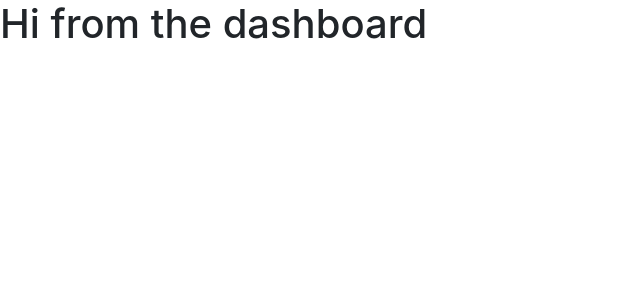
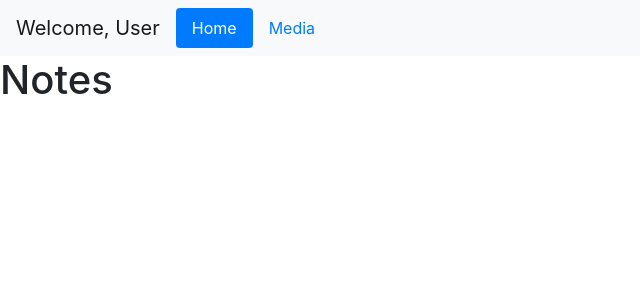
Before and after one commit to CerberusC24/diginote2, a React (Create React App) app in the folder client/: page /dashboard in a window 1280 px wide. Shown: the top 300 px of the page, without its empty margins (0-640 px from the left). Built offline with nearby package versions, Linux system fonts and the light colour scheme.

Commit message:
added functionality for navbar and dashboard changes

```diff
--- a/client/src/App.js
+++ b/client/src/App.js
@@ -1,6 +1,6 @@
 import React from 'react';
 import { BrowserRouter as Router, Switch, Route } from 'react-router-dom';
-import Dashboard from './pages/dashboard';
+import userDashboard from './pages/dashboard';
 import Home from './pages/home';
 
 function App() {
@@ -9,7 +9,7 @@ function App() {
       <React.Fragment>
         <Switch>
           <Route exact path="/" component={Home} />
-          <Route exact path="/dashboard" component={Dashboard} />
+          <Route exact path="/dashboard" component={userDashboard} />
         </Switch>
       </React.Fragment>
     </Router>
--- /dev/null
+++ b/client/src/components/dashboard-components/Dashboard.js
@@ -0,0 +1,44 @@
+import React, { Component } from 'react';
+import NavbarTabs from './Navbar'
+
+class Dashboard extends Component {
+  state = {
+    currentPage: "Notes"
+  };
+
+
+  handlePageChange = page => {
+    this.setState({ currentPage: page });
+  };
+
+  checkPage = () => {
+    if (this.state.currentPage === "Notes") {
+      return (
+        <h1>Notes</h1>
+      )
+    }
+    if (this.state.currentPage === "Media") {
+      return (
+        <h1>Media</h1>
+      )
+    } else {
+      return <h1>You dun goofed. We're calling the cyber police to backtrace you</h1>
+    }
+
+  }
+
+  render() {
+    return (
+      <div>
+        <NavbarTabs
+          currentPage={this.state.currentPage}
+          handlePageChange={this.handlePageChange}
+        />
+        {this.checkPage()}
+      </div>
+    );
+  }
+
+}
+
+export default Dashboard;
--- /dev/null
+++ b/client/src/components/dashboard-components/Navbar.js
@@ -0,0 +1,23 @@
+import React from 'react';
+
+function NavbarTabs(props) {
+  return (
+    <nav class="navbar navbar-expand-lg navbar-light bg-light">
+      <div class="navbar-brand">Welcome, User</div>
+      <ul className="nav nav-pills justify-content-end">
+        <li className="nav-item">
+          <a href="#notes" onClick={() => props.handlePageChange("Notes")} className={`nav-link ${props.currentPage === 'Notes' ? 'active' : ''}`}>
+            Home
+        </a>
+        </li>
+        <li className="nav-item">
+          <a href="#media" onClick={() => props.handlePageChange("Media")} className={`nav-link ${props.currentPage === 'Media' ? 'active' : ''}`}>
+            Media
+        </a>
+        </li>
+      </ul>
+    </nav>
+  );
+}
+
+export default NavbarTabs;
--- a/client/src/pages/dashboard.js
+++ b/client/src/pages/dashboard.js
@@ -1,15 +1,10 @@
-import React, { Component } from 'react';
+import React from 'react';
+import Dashboard from '../components/dashboard-components/Dashboard'
 
-class Dashboard extends Component {
-  state = {
-
-  }
-
-  render() {
-    return (
-      <h1>Hi from the dashboard</h1>
-    )
-  }
+function userDashboard() {
+  return (
+    <Dashboard />
+  )
 }
 
-export default Dashboard;
+export default userDashboard;
```
Also changed, not shown: 2 other files (tests, documents, lock files or other folders).
